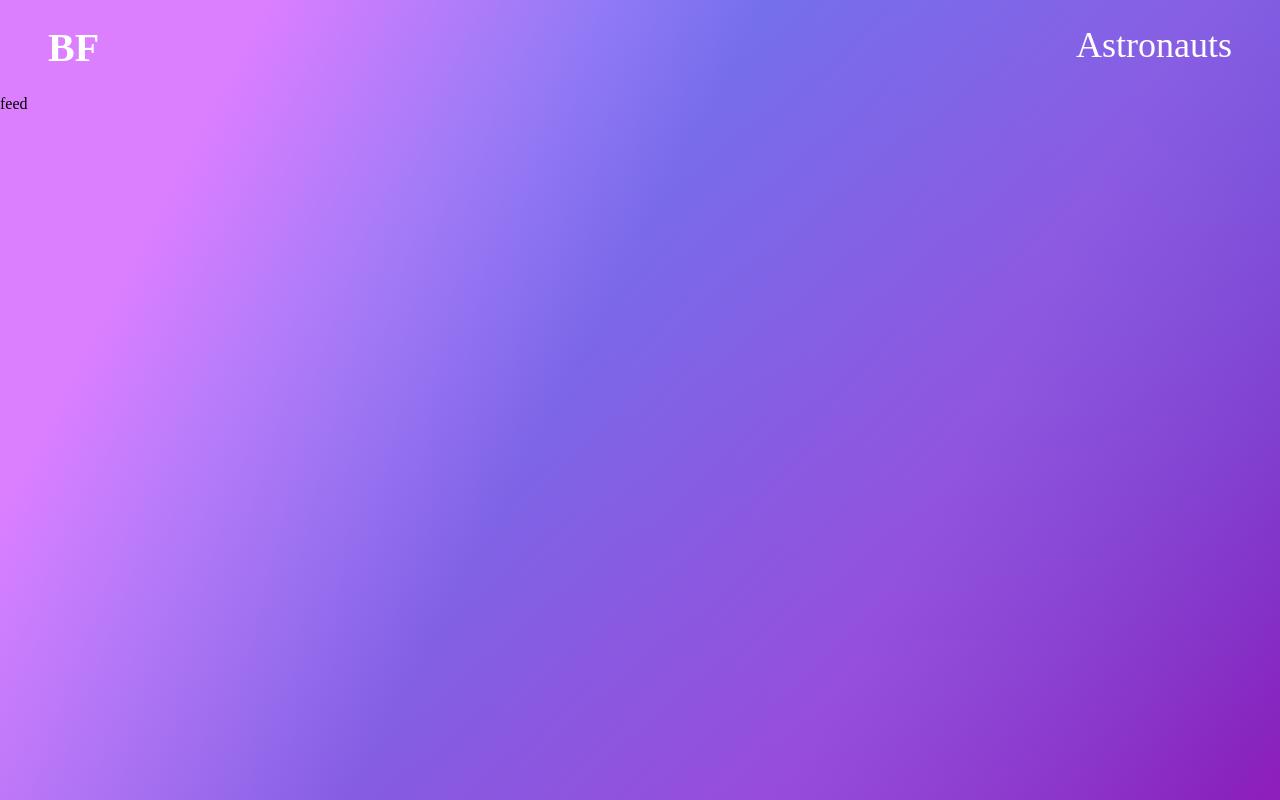
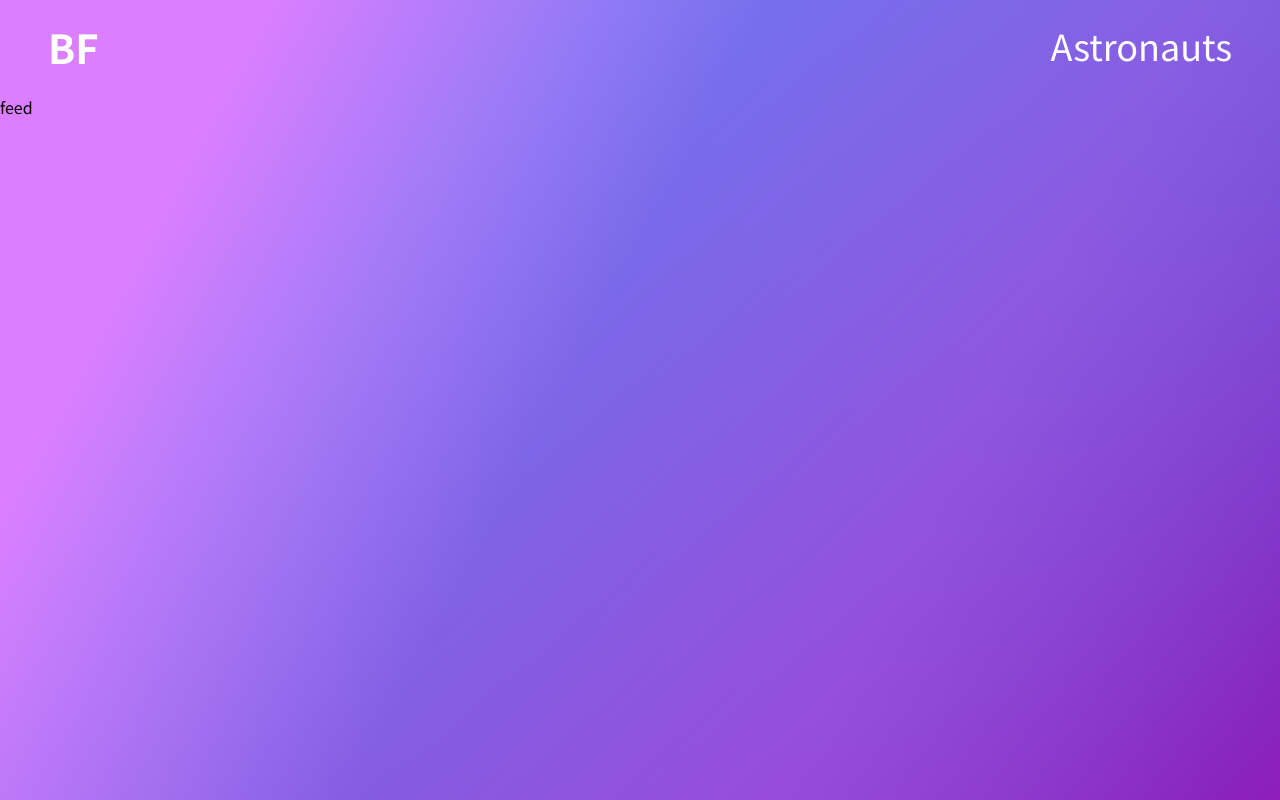
Before and after one commit to four-broccolis/dev-blogs, a React (Create React App) app: page / in a window 1280 px wide. Built offline with nearby package versions, Linux system fonts and the light colour scheme.

Commit message:
#1 :sparkles: web font: NotoSansKR

```diff
--- a/public/index.html
+++ b/public/index.html
@@ -5,10 +5,7 @@
     <link rel="icon" href="%PUBLIC_URL%/favicon.ico" />
     <meta name="viewport" content="width=device-width, initial-scale=1" />
     <meta name="theme-color" content="#000000" />
-    <meta
-      name="description"
-      content="Web site created using create-react-app"
-    />
+    <meta name="description" content="Web site created using create-react-app" />
     <link rel="apple-touch-icon" href="%PUBLIC_URL%/logo192.png" />
     <!--
       manifest.json provides metadata used when your web app is installed on a
@@ -24,7 +21,15 @@
       work correctly both with client-side routing and a non-root public URL.
       Learn how to configure a non-root public URL by running `npm run build`.
     -->
-    <title>React App</title>
+    <link rel="preconnect" href="https://fonts.googleapis.com" />
+    <link rel="preconnect" href="https://fonts.gstatic.com" crossorigin />
+    <link rel="preconnect" href="https://fonts.googleapis.com" />
+    <link rel="preconnect" href="https://fonts.gstatic.com" crossorigin />
+    <link
+      href="https://fonts.googleapis.com/css2?family=Noto+Sans+KR:wght@300;400;500;700;900&display=swap"
+      rel="stylesheet"
+    />
+    <title>BF</title>
   </head>
   <body>
     <noscript>You need to enable JavaScript to run this app.</noscript>
--- a/src/component/layout/PageWrapper.tsx
+++ b/src/component/layout/PageWrapper.tsx
@@ -8,17 +8,18 @@
 
 export default function PageWrapper({ children }: PageWrapperProps) {
   return (
-    <Background>
+    <GlobalStyle>
       <Header />
       {children}
-    </Background>
+    </GlobalStyle>
   );
 }
 
-const Background = styled.div`
+const GlobalStyle = styled.div`
   width: 100vw;
   height: 100vh;
   overflow: hidden;
+  font-family: "Noto Sans KR", sans-serif;
 
   background: linear-gradient(
       117.58deg,
```
